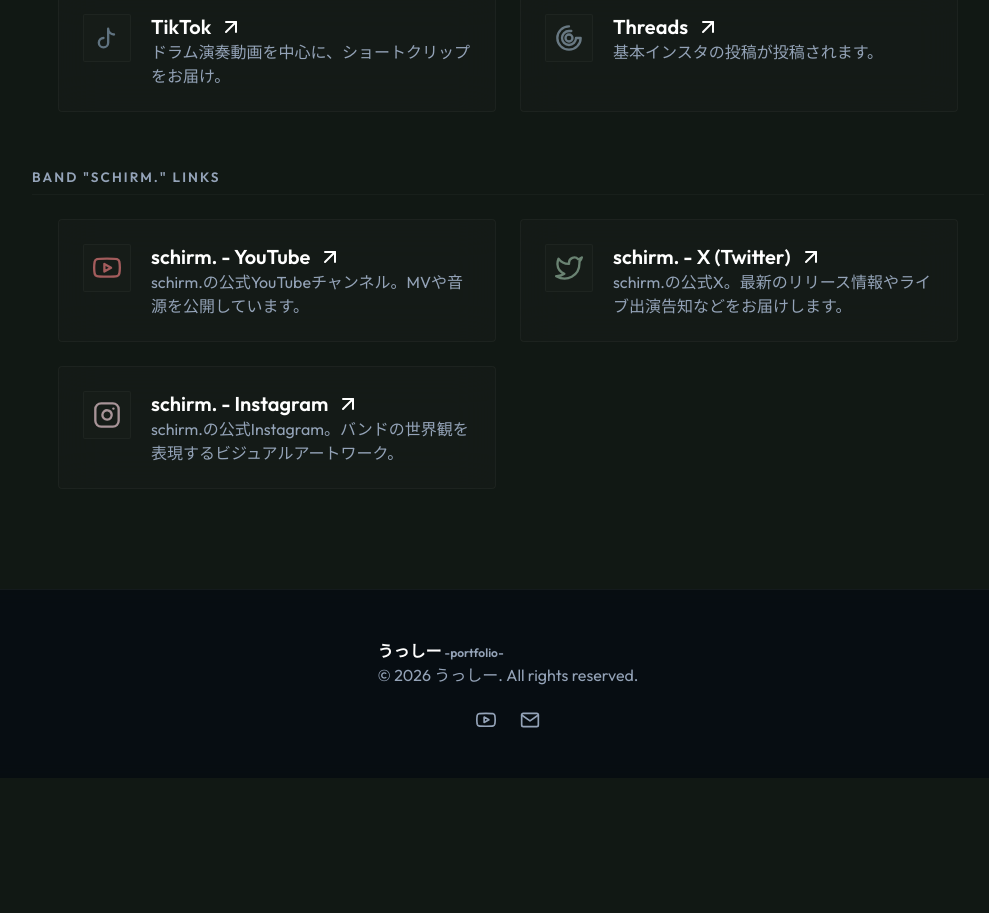
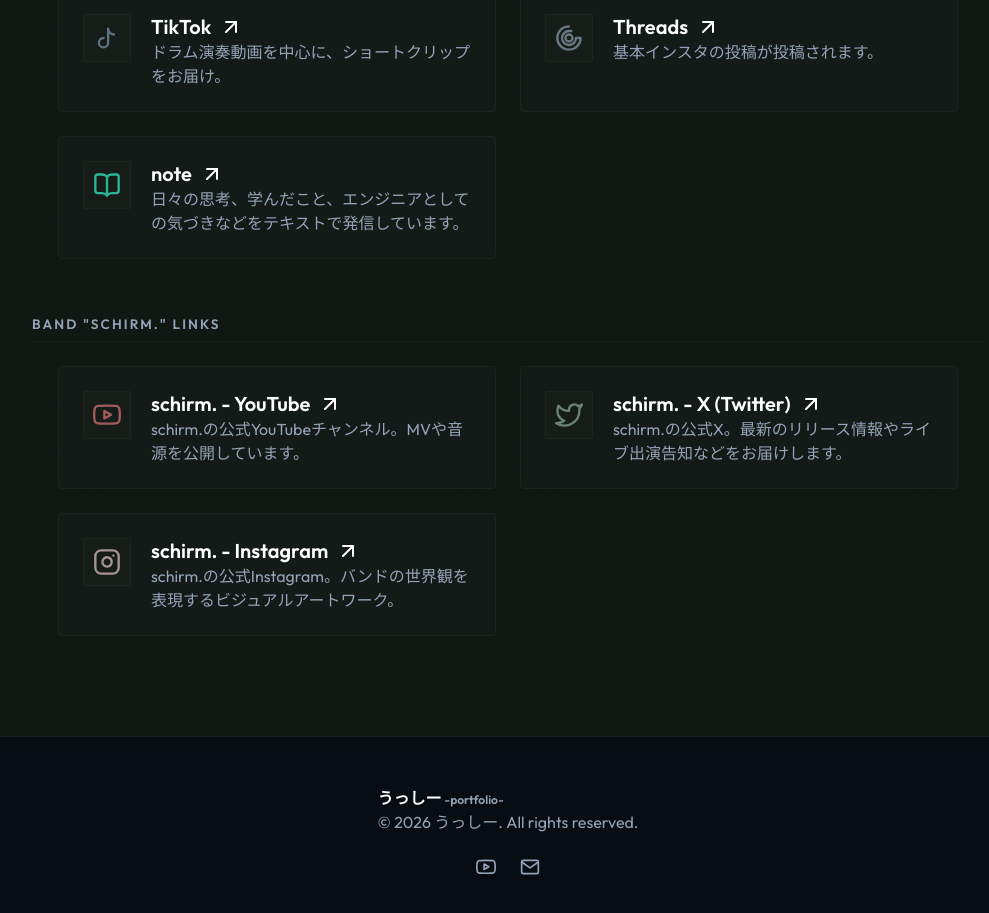
Before and after one commit to Ushi54/drum-portfolio, a React (Vite) app: page / in a window 1280 px wide. Shown: the part 4060-4973 px from the top of the page, without its empty margins (132-1121 px from the left). Before the commit the page ends 4838 px from the top, so only its background shows below. Built offline with nearby package versions, Linux system fonts and the light colour scheme; a web font is replaced by a local one.

Commit message:
feat: add note link to portfolio

```diff
--- a/src/components/Links.tsx
+++ b/src/components/Links.tsx
@@ -1,5 +1,5 @@
 import { motion } from 'framer-motion';
-import { ArrowUpRight } from 'lucide-react';
+import { ArrowUpRight, BookOpen } from 'lucide-react';
 import { YoutubeIcon } from './Header';
 
 const InstagramIcon = ({ className }: { className?: string }) => (
@@ -94,6 +94,14 @@
       description: '基本インスタの投稿が投稿されます。',
       color: '#687882',
       glowColor: 'rgba(104, 120, 130, 0.15)',
+    },
+    {
+      name: 'note',
+      url: 'https://note.com/ushi5432',
+      icon: <BookOpen className="w-7 h-7" />,
+      description: '日々の思考、学んだこと、エンジニアとしての気づきなどをテキストで発信しています。',
+      color: '#2cb696',
+      glowColor: 'rgba(44, 182, 150, 0.15)',
     },
   ];
 
```
